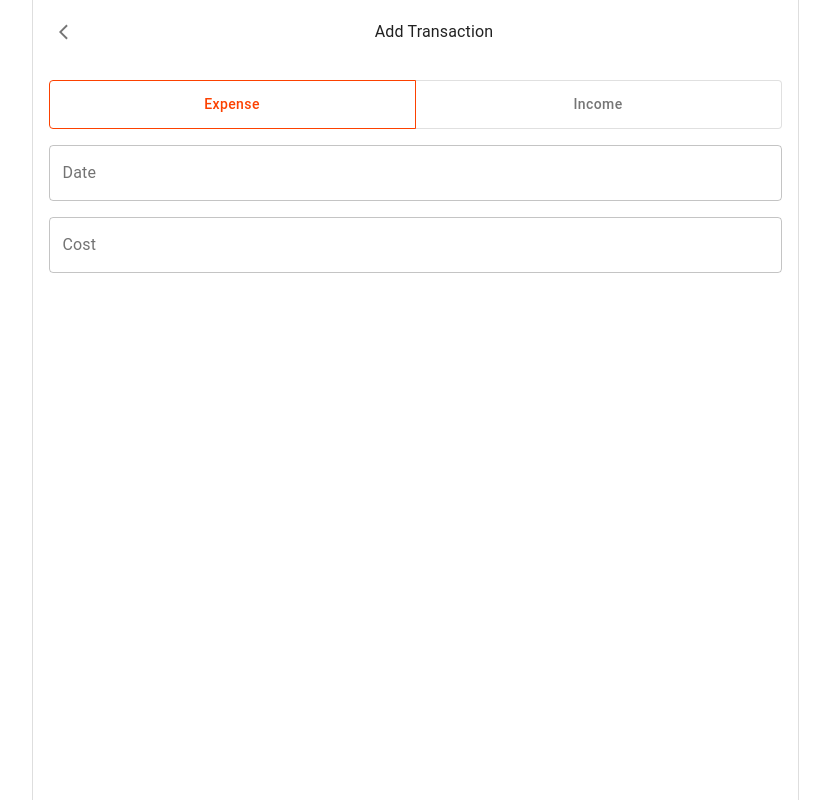
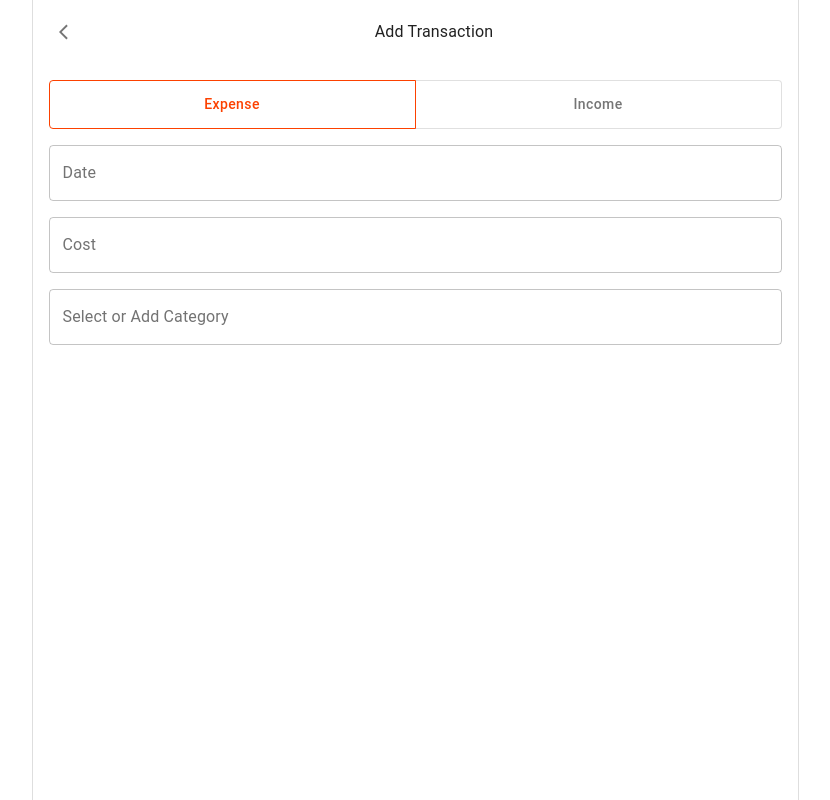
Before and after one commit to hyeonahc/finance-tracker, a React (Vite) app in the folder apps/web/: page /add-transaction in a window 1280 px wide. Shown: the whole page, without its empty margins (225-1055 px from the left). Built offline with nearby package versions, Linux system fonts and the light colour scheme; no server answers.

Commit message:
Add CategoryInput component and Integrate it into AddTransaction page

```diff
--- /dev/null
+++ b/apps/web/src/components/ui/CategoryInput.tsx
@@ -0,0 +1,74 @@
+import { Autocomplete, TextField } from "@mui/material";
+import { SyntheticEvent, useRef, useState } from "react";
+
+interface CategoryInputProps {
+  categories: string[];
+  selectedCategory: string;
+  updateCategory: (newCategory: string) => void;
+}
+
+const CategoryInput = ({
+  categories,
+  selectedCategory,
+  updateCategory,
+}: CategoryInputProps) => {
+  const [inputValue, setInputValue] = useState("");
+  const inputRef = useRef<HTMLDivElement>(null);
+
+  const changeCategoryAndRemoveFocus = (
+    _event: SyntheticEvent,
+    newCategory: null | string,
+  ) => {
+    if (newCategory) {
+      updateCategory(newCategory);
+      if (inputRef.current) {
+        inputRef.current.blur();
+      }
+    }
+  };
+
+  const trackInputChange = (_event: SyntheticEvent, value: string) => {
+    setInputValue(value);
+  };
+
+  const updateCategoryOnEnter = (event: React.KeyboardEvent) => {
+    if (event.key === "Enter") {
+      updateCategoryAndClear();
+      if (inputRef.current) {
+        inputRef.current.blur();
+      }
+      event.preventDefault();
+    }
+  };
+
+  const updateCategoryAndClear = () => {
+    if (inputValue) {
+      updateCategory(inputValue);
+    }
+    setInputValue("");
+  };
+
+  return (
+    <Autocomplete
+      freeSolo
+      inputValue={inputValue}
+      onChange={changeCategoryAndRemoveFocus}
+      onInputChange={trackInputChange}
+      options={categories}
+      renderInput={(params) => (
+        <TextField
+          {...params}
+          inputRef={inputRef}
+          label="Select or Add Category"
+          onBlur={updateCategoryAndClear}
+          onKeyDown={updateCategoryOnEnter}
+          placeholder="Type a category"
+          variant="outlined"
+        />
+      )}
+      value={selectedCategory}
+    />
+  );
+};
+
+export default CategoryInput;
--- a/apps/web/src/pages/AddTransaction.tsx
+++ b/apps/web/src/pages/AddTransaction.tsx
@@ -1,3 +1,4 @@
+import CategoryInput from "@components/ui/CategoryInput";
 import CostInput from "@components/ui/CostInput";
 import DateInput from "@components/ui/DateInput";
 import TopNavigation from "@components/ui/TopNavigation";
@@ -11,6 +12,24 @@ const AddTransaction = () => {
   const [type, setType] = useState<"Expense" | "Income">("Expense");
   const [date, setDate] = useState<Dayjs | null>(null);
   const [cost, setCost] = useState("");
+  const [selectedCategory, setSelectedCategory] = useState("");
+  // TODO: Integrate updateTransactionById API
+  const [categories, setCategories] = useState<string[]>([
+    "Dining",
+    "Groceries",
+    "Household",
+    "Fitness: yoga",
+    "Entertainment Subscriptions",
+    "Payroll",
+    "Insurance Reimbursement",
+  ]);
+
+  const updateCategory = (newCategory: string) => {
+    if (!categories.includes(newCategory)) {
+      setCategories([...categories, newCategory]);
+    }
+    setSelectedCategory(newCategory);
+  };
 
   return (
     <Box sx={{ display: "flex", flexDirection: "column", gap: "16px" }}>
@@ -18,6 +37,11 @@ const AddTransaction = () => {
       <TransactionTypeToggle setType={setType} type={type} />
       <DateInput date={date} setDate={setDate} />
       <CostInput cost={cost} setCost={setCost} />
+      <CategoryInput
+        categories={categories}
+        selectedCategory={selectedCategory}
+        updateCategory={updateCategory}
+      />
     </Box>
   );
 };
```
